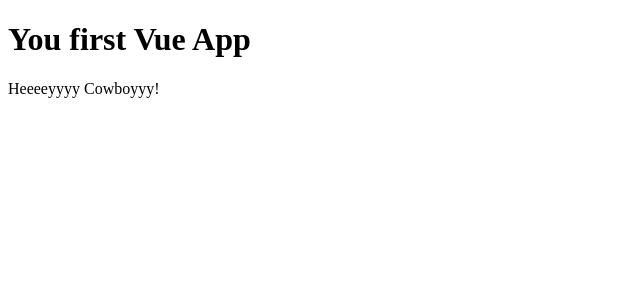
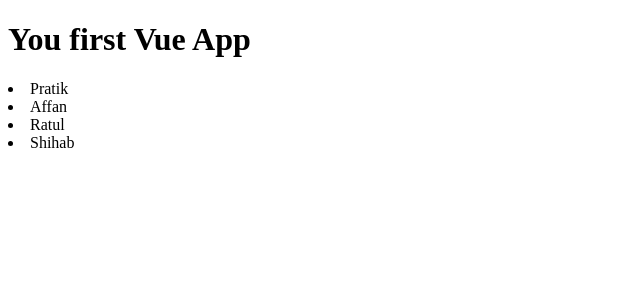
Before and after one commit to SamPratik/vuecli-tutorials, a Vue app: page / in a window 1280 px wide. Shown: the top 300 px of the page, without its empty margins (0-640 px from the left). Built offline with nearby package versions, Linux system fonts and the light colour scheme.

Commit message:
globally registered component

```diff
--- a/src/App.vue
+++ b/src/App.vue
@@ -1,23 +1,18 @@
 <template>
   <div>
     <h1>{{title}}</h1>
-    <p>{{greeting()}}</p>
+    <ninjas></ninjas>
   </div>
 </template>
 
 <script>
-import HelloWorld from './components/HelloWorld.vue'
+// import HelloWorld from './components/HelloWorld.vue'
 
 export default {
   name: 'app',
   data() {
     return {
       title: 'You first Vue App'
-    }
-  },
-  methods: {
-    greeting: function() {
-      return 'Heeeeyyyy Cowboyyy!';
     }
   }
 }
--- /dev/null
+++ b/src/components/Ninjas.vue
@@ -0,0 +1,14 @@
+<template>
+  <div id="">
+    <li v-for="ninja in ninjas">{{ninja}}</li>
+  </div>
+</template>
+<script>
+export default {
+  data: () => ({
+    ninjas: ['Pratik', 'Affan', 'Ratul', 'Shihab']
+  })
+}
+</script>
+<style scoped>
+</style>
--- a/src/main.js
+++ b/src/main.js
@@ -1,7 +1,11 @@
 import Vue from 'vue'
 import App from './App.vue'
+import Ninjas from './components/Ninjas.vue'
 
 Vue.config.productionTip = false
+
+// Registering 'Ninjas' component globally...
+Vue.component('ninjas', Ninjas);
 
 new Vue({
   render: h => h(App)
```
